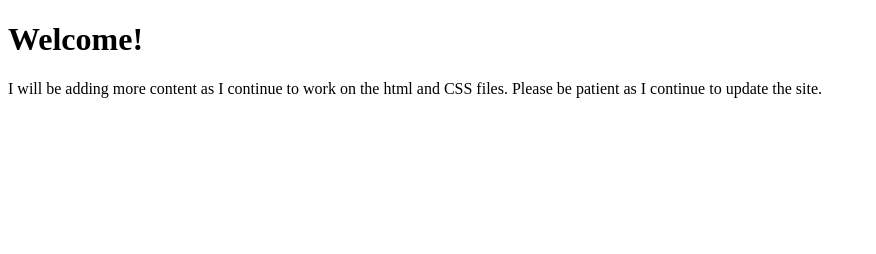
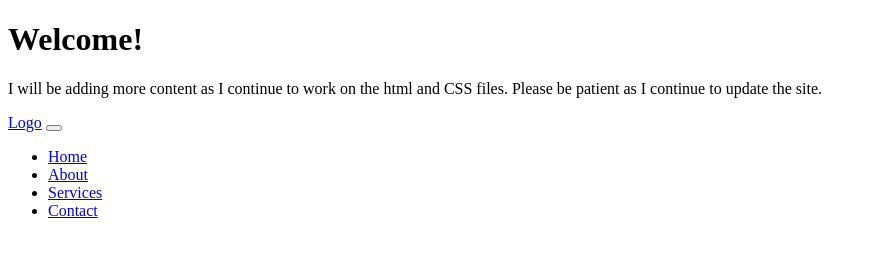
Before and after one commit to KameronOrel/biography_website, a plain HTML site: page index.html in a window 1280 px wide. Shown: the whole page, without its empty margins (0-876 px from the left). Drawn offline with Linux system fonts and the light colour scheme.

Commit message:
Update index.html

```diff
--- a/index.html
+++ b/index.html
@@ -8,5 +8,19 @@
     <p>
       I will be adding more content as I continue to work on the html and CSS files. Please be patient as I continue to update the site.
     </p>
+    <nav class="navbar">
+    <a href="#" class="logo">Logo</a>
+    <button class="navbar-toggler" type="button">
+        <span class="navbar-toggler-icon"></span>
+    </button>
+    <div class="navbar-collapse">
+        <ul class="navbar-nav">
+            <li class="nav-item"><a href="#" class="nav-link">Home</a></li>
+            <li class="nav-item"><a href="#" class="nav-link">About</a></li>
+            <li class="nav-item"><a href="#" class="nav-link">Services</a></li>
+            <li class="nav-item"><a href="#" class="nav-link">Contact</a></li>
+        </ul>
+    </div>
+    </nav>
   </body>
 </html>
```
